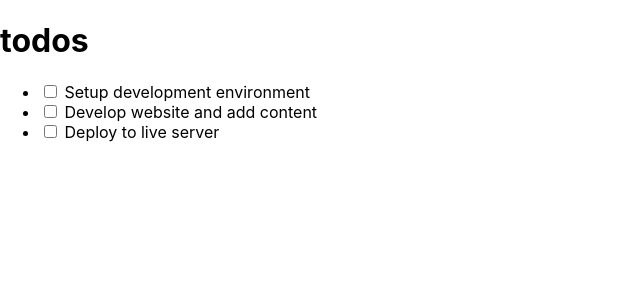
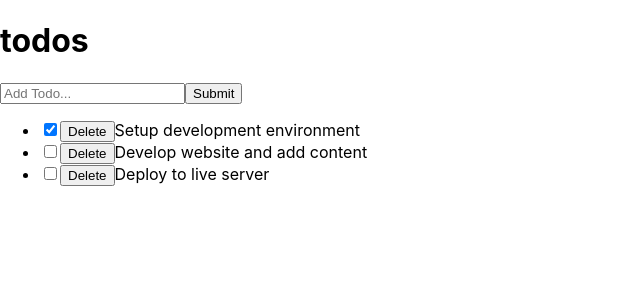
Before and after one commit to IfzaRasool/react-todos, a React (Create React App) app: page / in a window 1280 px wide. Shown: the top 300 px of the page, without its empty margins (0-640 px from the left). Built offline with nearby package versions, Linux system fonts and the light colour scheme.

Commit message:
Add form ,inout and submit button - Add events on controlls

```diff
--- a/package.json
+++ b/package.json
@@ -9,6 +9,7 @@
     "react": "^18.0.0",
     "react-dom": "^18.0.0",
     "react-scripts": "5.0.1",
+    "uuid": "^8.3.2",
     "web-vitals": "^2.1.4"
   },
   "scripts": {
--- a/src/components/InputTodo.js
+++ b/src/components/InputTodo.js
@@ -0,0 +1,30 @@
+import React, { Component } from "react"
+
+class InputTodo extends Component {
+    state = {
+        title: ""
+      };
+      onChange = e => {
+        this.setState({
+            [e.target.name]: e.target.value,
+          });
+      }
+
+      handleSubmit = e => {
+        e.preventDefault();
+        this.props.addTodoProps(this.state.title);
+        this.setState({
+            title: ""
+          });
+      };
+
+  render() {
+    return (
+      <form onSubmit={this.handleSubmit}>
+        <input type="text" placeholder="Add Todo..." name="title"  value={this.state.title} onChange={this.onChange}/>
+        <button>Submit</button>
+      </form>
+    )
+  }
+}
+export default InputTodo
--- a/src/components/TodoContainer.js
+++ b/src/components/TodoContainer.js
@@ -1,32 +1,73 @@
 import React from "react";
 import TodosList from "./TodosList";
 import Header from "./Header";
+import InputTodo from "./InputTodo";
+import { v4 as uuidv4 } from "uuid";
 
  class TodoContainer extends React.Component {
     state = {
         todos: [
           {
-            id: 1,
+            id: uuidv4(),
             title: "Setup development environment",
             completed: true
           },
           {
-            id: 2,
+            id: uuidv4(),
             title: "Develop website and add content",
             completed: false
           },
           {
-            id: 3,
+            id: uuidv4(),
             title: "Deploy to live server",
             completed: false
           }
         ]
        };
+
+       handleChange = id => {
+        this.setState(prevState => {
+          return {
+            todos: prevState.todos.map(todo => {
+              if (todo.id === id) {
+                return {
+                  ...todo,
+                  completed: !todo.completed,
+                }
+              }
+              return todo
+            }),
+          }
+        })
+      };
+      delTodo = id => {
+        this.setState({
+          todos: [
+            ...this.state.todos.filter(todo => {
+              return todo.id !== id;
+            })
+          ]
+        });
+      };
+
+      addTodoItem = title => {
+        const newTodo = {
+          id: uuidv4(),
+          title: title,
+          completed: false
+        };
+        this.setState({
+          todos: [...this.state.todos, newTodo]
+        });
+      };
+
      render(){
          return(
             <div>
             <Header />
-            <TodosList todos={this.state.todos} />
+            <InputTodo addTodoProps={this.addTodoItem} />
+            <TodosList todos={this.state.todos} handleChangeProps={this.handleChange} deleteTodoProps={this.delTodo}/>
+
           </div>
          );
      }
--- a/src/components/TodoItem.js
+++ b/src/components/TodoItem.js
@@ -3,7 +3,8 @@ import React from "react"
 function TodoItem(props){
     return (
         <li>
-          <input type="checkbox" /> {props.todo.title}
+          <input type="checkbox" checked ={props.todo.completed} onChange={() => props.handleChangeProps(props.todo.id)}/>
+          <button onClick={() => props.deleteTodoProps(props.todo.id)}>Delete</button>{props.todo.title}
         </li>
       )
 }
--- a/src/components/TodosList.js
+++ b/src/components/TodosList.js
@@ -6,7 +6,7 @@ class TodosList extends React.Component {
     return (
       <ul>
         {this.props.todos.map(todo => (
-          <TodoItem key={todo.id} todo={todo} />
+          <TodoItem key={todo.id} todo={todo} handleChangeProps={this.props.handleChangeProps} deleteTodoProps={this.props.deleteTodoProps}/>
         ))}
       </ul>
     )
```
Also changed, not shown: 1 other file (tests, documents, lock files or other folders).
